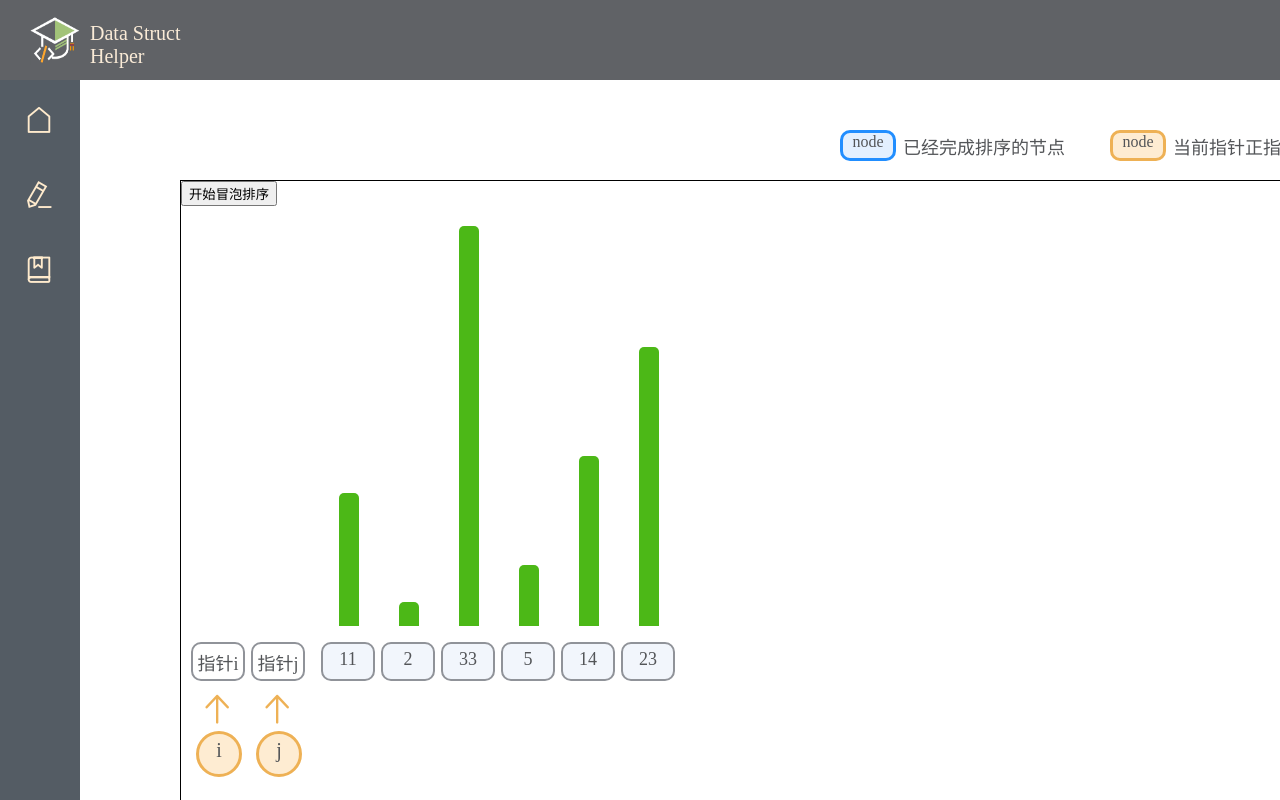
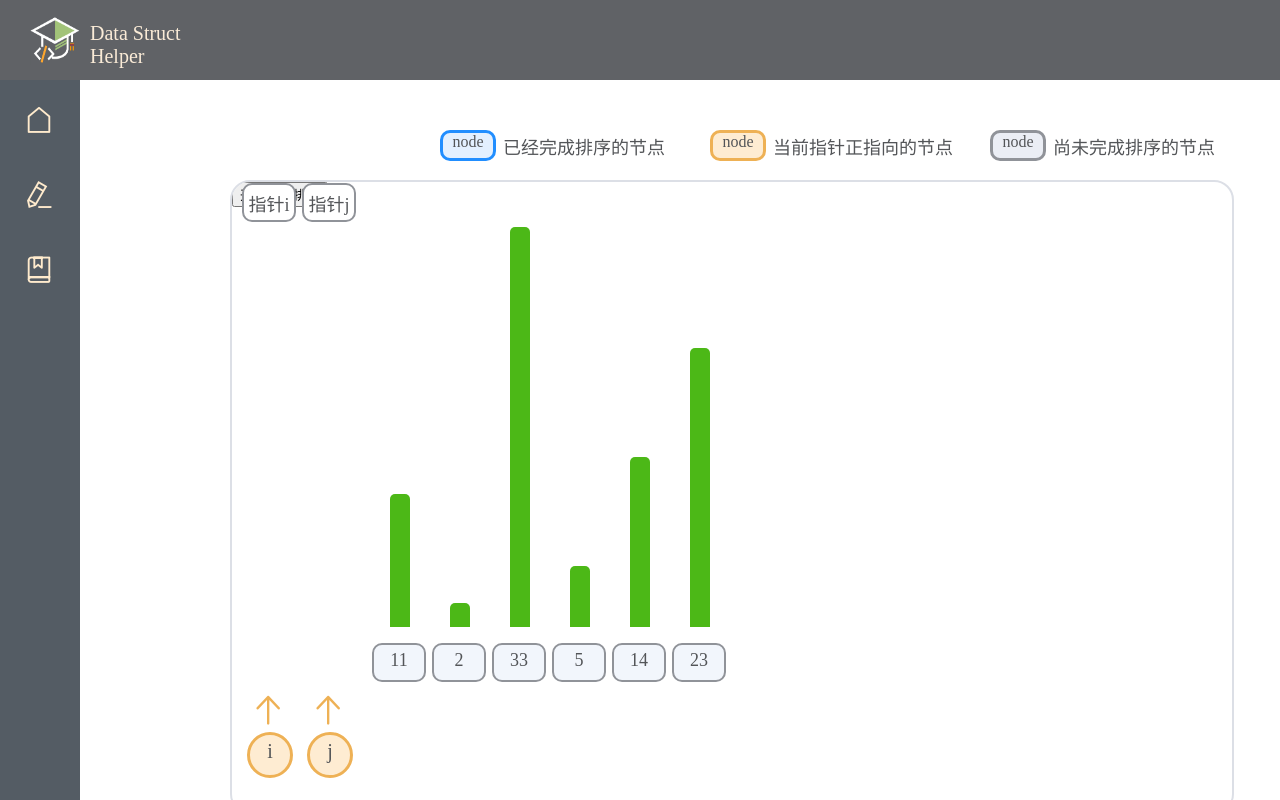
Before and after one commit to Knight4Lancelot/Datastruct-study-helper, a Vue app: page /algorithm/popsort in a window 1280 px wide. Built offline with nearby package versions, Linux system fonts and the light colour scheme.

Commit message:
2022/07/10修改

```diff
--- a/src/components/algorithmViewComps/PopSortCanvas.vue
+++ b/src/components/algorithmViewComps/PopSortCanvas.vue
@@ -1,5 +1,5 @@
 <template>
-	<div >
+	<div>
 		<node class="nodes-comps"
 			v-for="(n, k) in rankNodeList"
 			ref="nodeComps"
@@ -8,7 +8,9 @@
 			:nodeStatus="0"
 			:initStatus="0"
 			:valElement="String(n)"
-			:style="{'left':String(pillarLeftX[k])+'px'}"/>
+			:style="{'left':String(pillarLeftX[k])+'px',
+				'height': String(canvasHeight-170)+'px'
+				}"/>
 		<node class="nodes-comps"
 			:initStatus="3"
 			:valElement="'指针i'"
@@ -41,6 +43,8 @@ export default {
 	},
 	data() {
 		return {
+			canvasHeight: 0,
+			canvasWidth: 0,
 			initNodeList: [],
 			rankNodeList: [],
 			pillarHeights: [],
@@ -52,6 +56,9 @@ export default {
 		nodelist: Array
 	},
 	mounted() {
+		setTimeout(()=>{
+			this.canvasHeight = this.$parent.canvasHeight;
+			this.canvasWidth = this.$parent.canvasWidth;
 			var min = this.nodelist[0], max = this.nodelist[0];
 			var di_min = 0, di_max = 0;
 			for (var i = 0; i < this.nodelist.length; i++) {
@@ -92,6 +99,7 @@ export default {
 			}
 			this.movePointer('i', 10);
 			this.movePointer('j', 70);
+		}, 1)
 	},
 	methods: {
 		exchange(index_1, index_2) {
@@ -175,7 +183,7 @@ export default {
 	position: absolute;
 	left: 700px;
 	top: 40px;
-	height: 460px;
+	/* height: 460px; */
 	width: 60px;
 }
 .nodes-pointer {
--- a/src/views/AlgorithmViews/PopSortView.vue
+++ b/src/views/AlgorithmViews/PopSortView.vue
@@ -1,8 +1,14 @@
 <template>
 	<div>
-		<HoverTips class="hover-tips"></HoverTips>
+		<HoverTips class="hover-tips"
+			:style="{'left':String(canvasWidth-650)+'px'}" />
 		<AlgorithmCanvas id="pop-sort-canvas"
-			:nodelist="list"></AlgorithmCanvas>
+			ref="hoverTips"
+			:nodelist="list"
+			:style="{'overflow-y':'scroll',
+				'overflow-x':'scroll',
+				'max-height':String(canvasHeight)+'px',
+				'max-width':String(canvasWidth)+'px'}" />
 	</div>
 </template>
 
@@ -18,12 +24,24 @@ export default {
 	},
 	data() {
 		return {
+			canvasHeight: 0,
+			canvasWidth: 0,
 			list: [11,2,33,5,14,23]
 		}
 	},
+	mounted() {
+		this.formCanvasSize();
+	},
 	methods: {
 		formCanvasSize() {
-
+			var canvas = this.$refs['hoverTips'];
+			this.canvasHeight=document.documentElement.clientHeight-250;
+			this.canvasWidth=document.documentElement.clientWidth-350;
+			if (this.canvasHeight<630) { this.canvasHeight=630; }
+			if (this.canvasHeight>1000) { this.canvasHeight=1000; }
+			if (this.canvasWidth<1000) { this.canvasWidth=1000; }
+			canvas.$el.style.height = String(this.canvasHeight)+'px';
+			canvas.$el.style.width = String(this.canvasWidth)+'px';
 		}
 	}
 }
@@ -32,12 +50,13 @@ export default {
 <style>
 #pop-sort-canvas {
 	position: absolute;
-	border: 1px solid black;
-	left: 100px;
+	border: 2px solid #DCDFE6;
+	border-radius: 20px;
+	left: 150px;
 	top: 100px;
-	width: 1400px;
-	height: 660px;
-
+}
+#pop-sort-canvas:hover {
+	border-color: #909399;
 }
 .hover-tips {
 	position: absolute;
--- a/src/views/DesignViews/DesignGraphView.vue
+++ b/src/views/DesignViews/DesignGraphView.vue
@@ -64,7 +64,7 @@
 
 <script>
 import graphcanvas from '../../components/designViewComps/GraphDesignCanvas.vue'
-import hovermenu from '../../components/HoverMenu.vue'
+import hovermenu from '../../components/DesignHoverMenu.vue'
 
 import { PrismEditor } from 'vue-prism-editor';
 import 'vue-prism-editor/dist/prismeditor.min.css';
--- a/src/views/DesignViews/DesignLinkView.vue
+++ b/src/views/DesignViews/DesignLinkView.vue
@@ -89,7 +89,7 @@
 
 <script>
 import linkcanvas from '../../components/designViewComps/LinkDesignCanvas.vue'
-import hovermenu from '../../components/HoverMenu.vue'
+import hovermenu from '../../components/DesignHoverMenu.vue'
 
 import { init_linknode_code } from '../../utils/init_linknode.js'
 
--- a/src/views/DesignViews/DesignTreeView.vue
+++ b/src/views/DesignViews/DesignTreeView.vue
@@ -86,7 +86,7 @@
 
 <script>
 import treecanvas from '../../components/designViewComps/TreeDesignCanvas.vue'
-import hovermenu from '../../components/HoverMenu.vue'
+import hovermenu from '../../components/DesignHoverMenu.vue'
 
 import { Queue } from '../../utils/DatastructUtils.js'
 import { init_binarytree_code } from '../../utils/init_binarytree.js'
```
Also changed, not shown: src/components/DesignHoverMenu.vue (renamed from src/components/HoverMenu.vue). Lines whose indentation alone changed are shown as unchanged.
